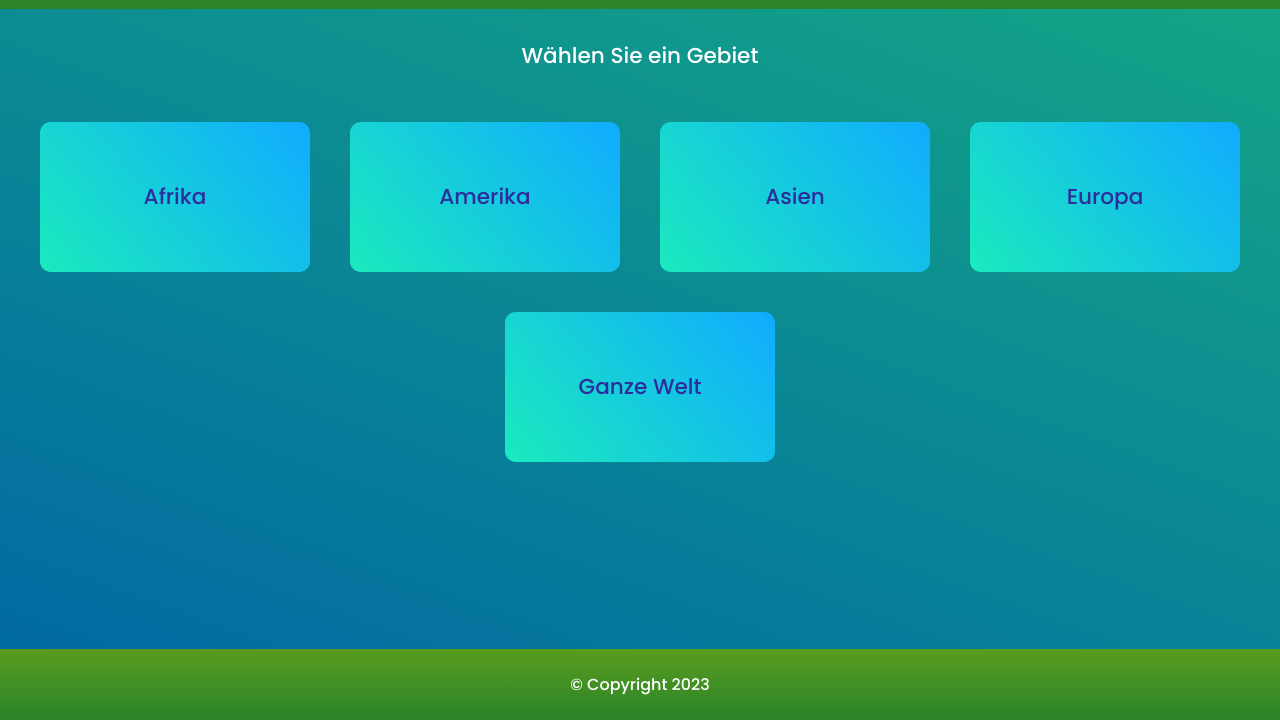
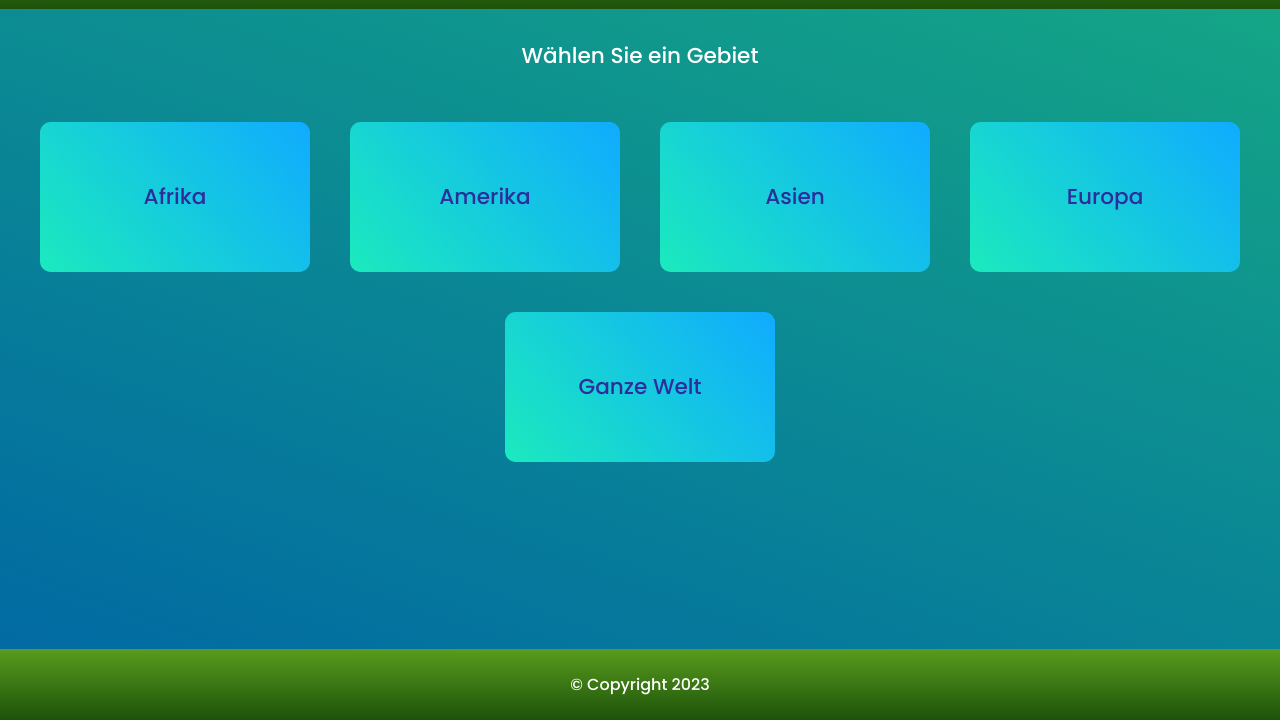
Before and after one commit to EllisArn/LA1304, a plain HTML site: page client/Index.html in a window 1280 px wide. Shown: the part 80-800 px from the top of the page. Drawn offline with Linux system fonts and the light colour scheme.

Commit message:
Farbe leicht angepasst

```diff
--- a/client/CSS/style.css
+++ b/client/CSS/style.css
@@ -2,7 +2,7 @@
   --blue-gradient-dark: linear-gradient(200deg, #14a586, #016aa3);
   --blue-gradient-light: linear-gradient(50deg, #1beabd, #10abff);
   --blue-gradient-light-reversed: linear-gradient(50deg, #10abff, #1beabd);
-  --green-gradient-dark: linear-gradient(360deg, #2a842a , #599c1e);
+  --green-gradient-dark: linear-gradient(360deg, #1c520a , #599c1e);
   --text-color-btn: #2d2d9c;
 }
 
```
